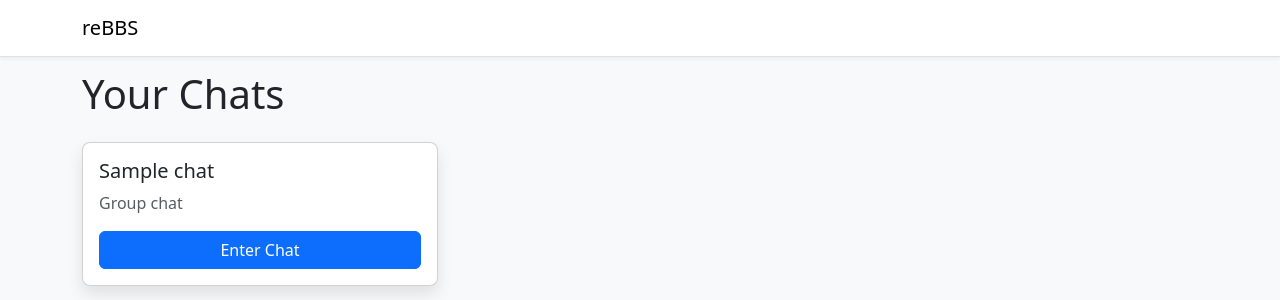
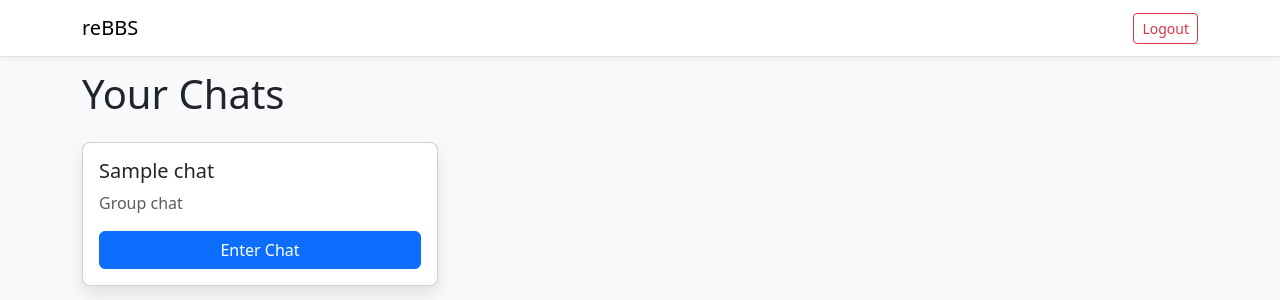
Before and after one commit to D3c3453d/reBBS, a Django app: page /chats/ in a window 1280 px wide. Shown: the top 300 px of the page. Run offline with Django 5.2, Linux system fonts and the light colour scheme; a user stored in the database is signed in; tables that the repository leaves empty hold one stand-in row (values such as "Sample post").

Commit message:
fix: logout button in navbar for chats-page

```diff
--- a/src/infrastructure/web/templates/chats.html
+++ b/src/infrastructure/web/templates/chats.html
@@ -1,6 +1,18 @@
 <!--chats.html-->
 {% extends "base.html" %}
 {% block title %}Your Chats | reBBS{% endblock %}
+
+{% block nav_content %}
+<!-- Right: Logout -->
+<div class="d-flex align-items-center gap-3 flex-shrink-0">
+    {% if request.user.is_authenticated %}
+    <form action="{% url 'logout' %}" method="post" class="m-0">
+      {% csrf_token %}
+      <button type="submit" class="btn btn-outline-danger btn-sm">Logout</button>
+    </form>
+    {% endif %}
+</div>
+{% endblock %}
 
 {% block content %}
 <h1 class="mb-4">Your Chats</h1>
```
